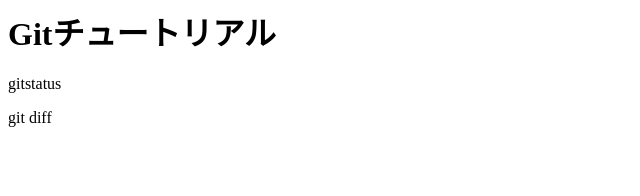
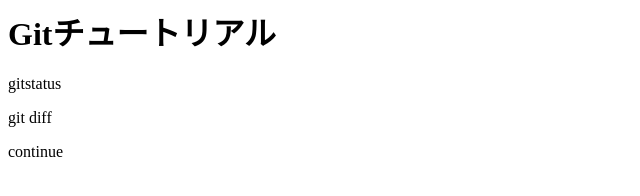
Before and after one commit to hiro580401/git_tutorial109, a plain HTML site: page index.html in a window 1280 px wide. Shown: the full height of the page, 0-640 px from the left. Drawn offline with Linux system fonts and the light colour scheme.

```diff
--- a/index.html
+++ b/index.html
@@ -1,3 +1,4 @@
 <h1>Gitチュートリアル</h1>
 <p>gitstatus</p>
 <p>git diff</p>
+<p>continue</p>
```
Also changed, not shown: secret.txt (added), 2 other files.
